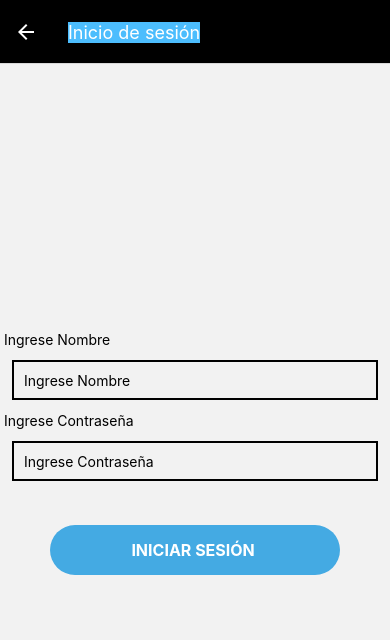
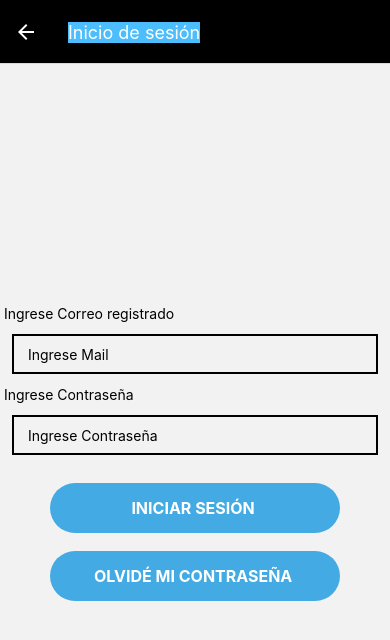
Before and after one commit to ShindouAstrea/fitsi-proyecto-titulo, a React Native app: screen /Login in a window 390 px wide. Shown: the top 640 px of the page. Built offline with nearby package versions, Linux system fonts and the light colour scheme.

Commit message:
Se implementa Inicio de Sesion

```diff
--- a/components/Auth/LoginScreen.js
+++ b/components/Auth/LoginScreen.js
@@ -1,34 +1,66 @@
 import  React, {useState} from 'react';
 import {View, Button,Text,TextInput,StyleSheet,StatusBar,} from 'react-native';
+//Imports Librerias Firebase
+import {getAuth, signInWithEmailAndPassword,sendPasswordResetEmail} from 'firebase/auth';
+import {firebaseConfig} from '../../database/firebase';
+import { initializeApp } from "firebase/app";
+//----------------------------------------------------------------
 import FlatButton from '../Buttom';
-
+ // Constantes para conectar con la base de datos de firebase
+ const app  = initializeApp(firebaseConfig);
+ const auth = getAuth(app);
+ //----------------------------------------------------------------
 const Separator = () => <View style={styles.separator} />;
 function LoginScreen({navigation}) {
-  const [nombre, changeName] = useState(null); //Variable creada para que el nombre de lo usuarios
-  const [password, changePassword] = useState(null);
-  const [state,setState] = useState(null); //Variable creada para capturar si es que esta logueado.
+  const [mail, setMail] = useState(null); //Variable creada para que el nombre de lo usuarios
+  const [password, setPass] = useState(null);
+  const recuperarPass=()=>{
+    sendPasswordResetEmail(auth, mail);
+  }
+  const iniciarSesion=()=>{
+    signInWithEmailAndPassword(auth,mail,password)
+    .then((userCredential)=>{
+      console.log("sesion iniciada");
+      const user = userCredential.user ;
+    })
+    .catch(error =>{
+      alert("Ya existe una cuenta con este usuario registrado")
+    })
+   }
 
     return (
       <View style={styles.container}>
-        <Text styles={styles.title}> Ingrese Nombre</Text>
+        <Text styles={styles.title}> Ingrese Correo registrado</Text>
         <TextInput
           style={styles.input}
-          onChangeText={changeName}
-          value={nombre}
-          placeholder="Ingrese Nombre" />
+          onChangeText={(text)=>setMail(text)}
+          value={mail}
+          placeholder=" Ingrese Mail" />
         <Text styles={styles.title}> Ingrese Contraseña</Text>
         <TextInput
           style={styles.input}
-          onChangeText={changePassword}
+          onChangeText={(text)=>setPass(text)}
           value={password}
-          placeholder="Ingrese Contraseña" />
-
-          <Separator/>
+          placeholder=" Ingrese Contraseña"
+          secureTextEntry={true}/>
 
           <Separator/>
            <FlatButton
               text="Iniciar Sesión "
-              onPress={() => navigation.navigate('Account')}
+              onPress={() => {
+                iniciarSesion();
+                navigation.navigate('Account')}
+              }
+          />
+           <Separator/>
+          <FlatButton
+              text="Olvidé Mi contraseña "
+              onPress={() => {
+                recuperarPass();
+                alert("Por favor revisa tu correo (puede estar en carpeta SPAM)");
+              }}
+
+
           />
         </View>
       );
@@ -44,9 +76,6 @@ const styles = StyleSheet.create({
         marginVertical: 8,
 
       },
-    button:{
-      marginVertical: 10,
-    },
     input: {
       height: 40,
       margin: 12,
@@ -54,6 +83,8 @@ const styles = StyleSheet.create({
       padding: 10,
     },
     title: {
-
+        fontStyle: 'italic',
+        fontSize:30,
+        fontWeight: 'bold',
     }
   });
```
